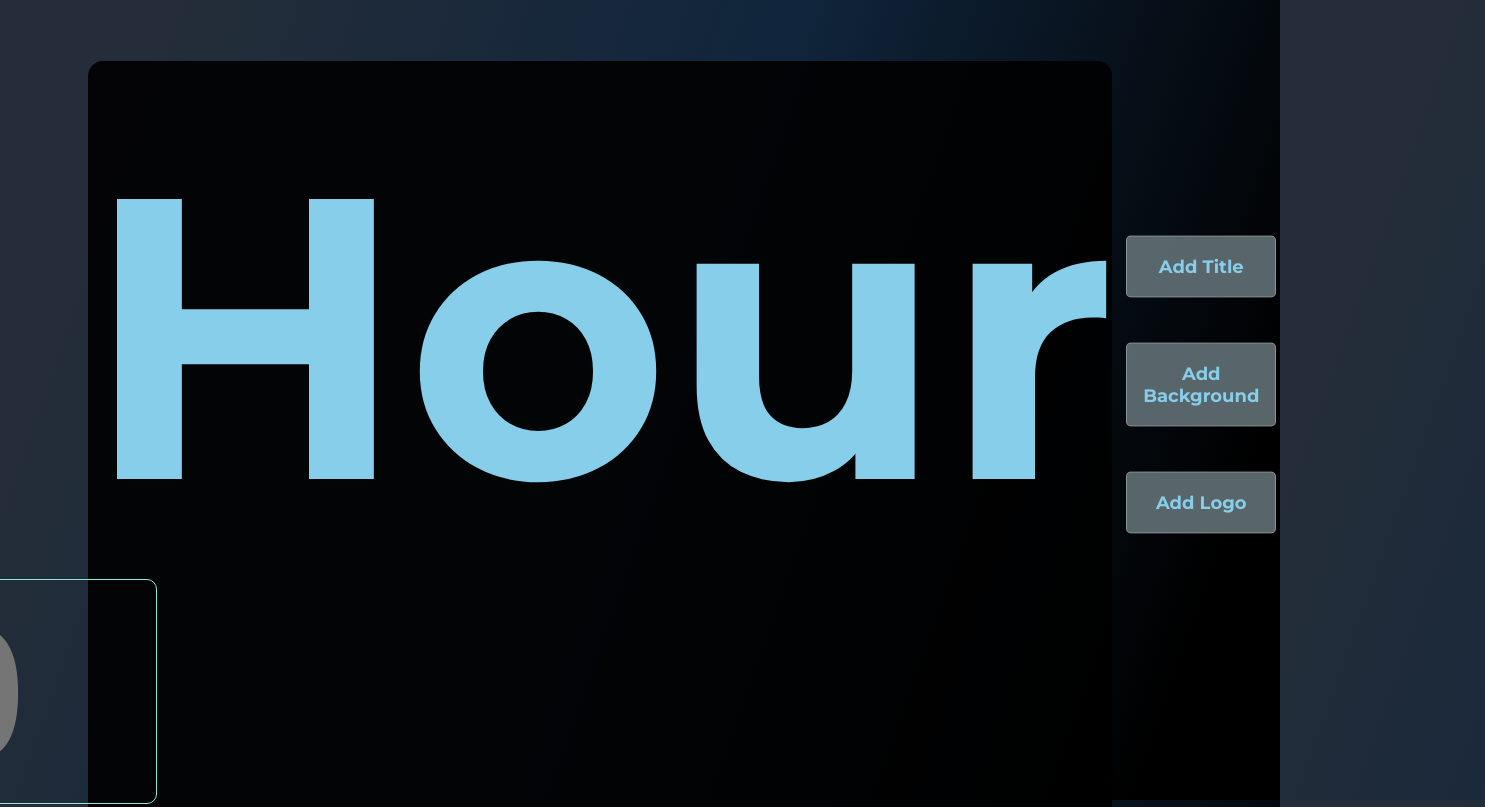
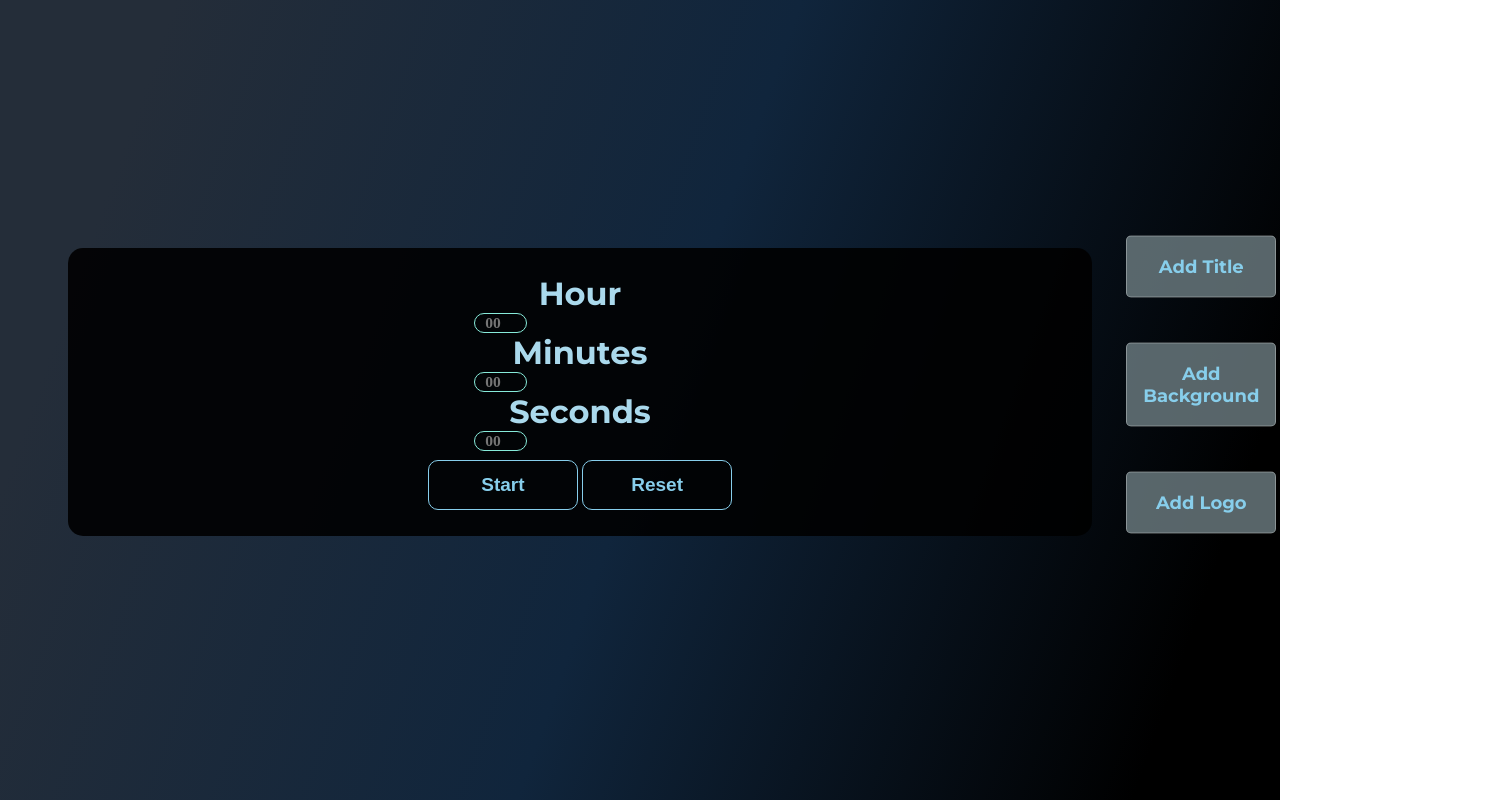
Before and after one commit to SirMartel22/Global-Timer, a website: page index.html in a window 1280 px wide. Shown: the top 807 px of the page, 1485 px wide, since content can reach past the window. Drawn offline with Linux system fonts and the light colour scheme; a web font is replaced by a local one.

Commit message:
centralised the objects in the overlay container

```diff
--- a/global-timer.css
+++ b/global-timer.css
@@ -35,8 +35,6 @@ body{
 .overlay{
 	width: 100%;
 	min-height: 100vh;
-	justify-items: center;
-	padding-top: 5%;
 	padding-bottom: 1%;
 	background: none;
 	position: absolute;
@@ -44,6 +42,10 @@ body{
 	right: 0;
 	left: 0;
 	bottom: 0;
+	display: flex;
+	align-items: center;
+	justify-content: center;
+	flex-direction: column;
 }
 
 .header{
@@ -157,7 +159,7 @@ body{
 	background: rgba(0,0,0,0.9);
 	padding: 2%;
 	border-radius: 15px;
-	margin: 40px;
+	/* margin: 40px; */
 	margin-top: -3px;
 	width: 80%;
 	margin-right:120px;
@@ -206,6 +208,14 @@ body{
 	margin-right: 30px;
 }
 
+.timer-container .timerCounter{
+	display: grid;
+	grid-row: repeat(1, 200px);
+	grid-column: repeat(3, 3fr);
+	align-items: center;
+	justify-content: center;
+	width: 90%;
+}
 /* .timer-container .timerCounter{
 	display: flex;
 	flex-wrap: wrap;
@@ -213,6 +223,11 @@ body{
 	justify-content: center;
 	width: 99%;
 } */
+
+.timerCounter .box{
+	width: 100%;
+
+}
 
 .timer-container .timerCounter input[type="number"]{
 	text-align: center;
--- a/index.html
+++ b/index.html
@@ -90,37 +90,25 @@
 	<!-- This section displays timer -->
 	<div class="timer-container" id="timerContainer">
 
-		<div class="time">
-
-			<!-- <div class="timerP" style="padding-left: 10%;">
-				<p id="hour_label" class="label">Hour</p>
-				<p style= "margin-left: 200px;" id="min-label" class="label">Minutes</p>
-				<p style="margin-right: 100px; margin-left: 150px;" id="sec-label" class="label">Seconds</p>
-			</div> -->
-
-			<!-- <p id="p1" class="semicolon">:</p> -->
-			<!-- <p id="p2" class="semicolon">:</p> -->
-
 			<div class="timerCounter">
-				<div class="hour">
+				<div class="hour box">
 					<h1 class="hour_label"> Hour</h1>
 					<input id="hour" type="number" min="0" class="time" placeholder="00">
 				</div>
 
-				<div class="hour">
+				<div class="minutes box">
 					<h1 class="min_label"> Minutes </h1>
 					<input id="minute" type="number" max="59" min="0"  class="time" placeholder="00">
 				</div>
 
 
-				<div class="hour">
+				<div class="seconds box">
 					<h1 class="min_label"> Seconds </h1>
 					<input id="seconds" type="number" max="59" min="0"  class="time" placeholder="00">
 				</div>
 
 			</div>
 
-		</div>
 
 		<!-- this section contains start button, reset button and stop button -->
 			<div class="button">
```
